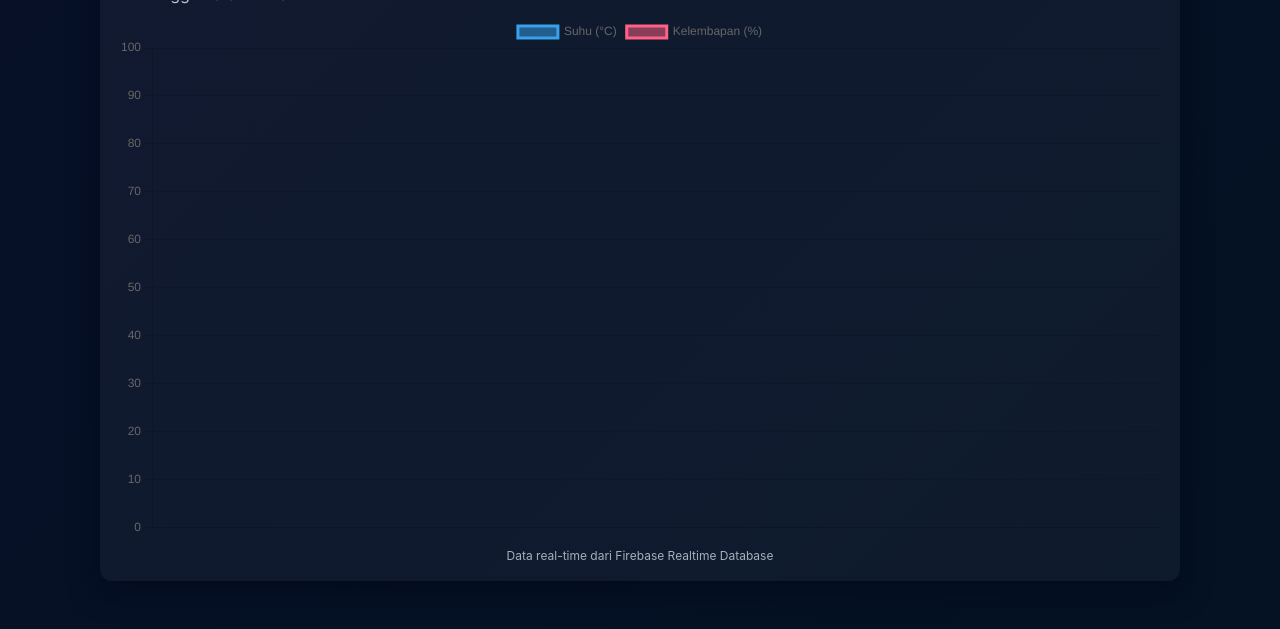
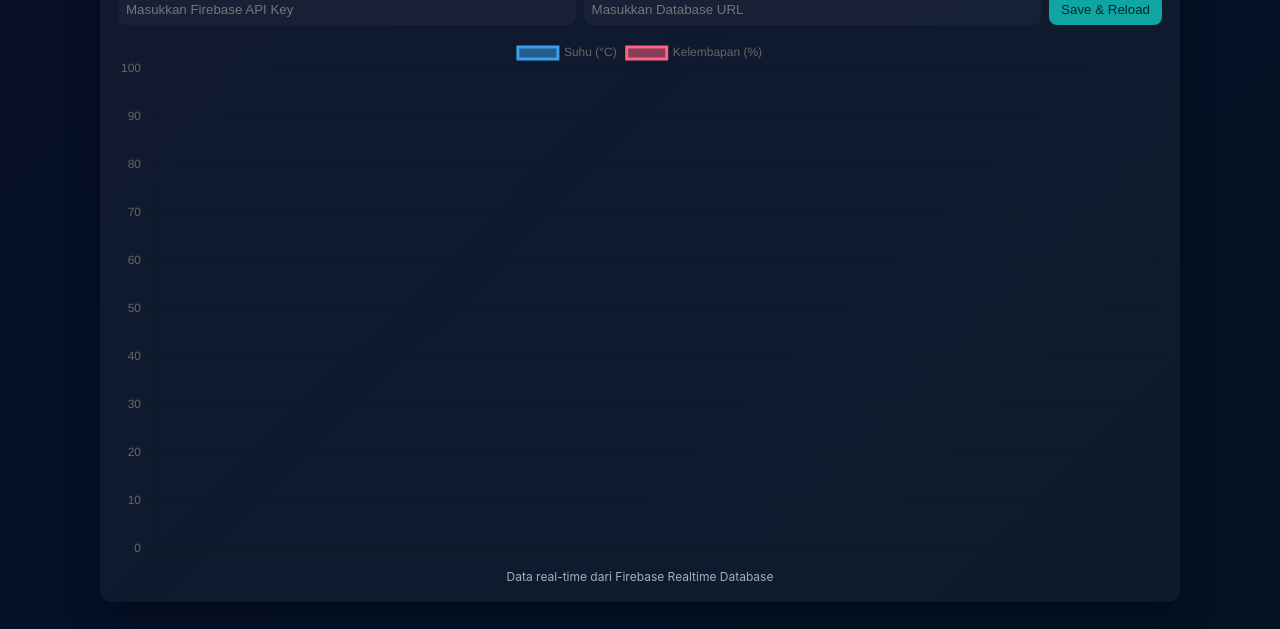
Before and after one commit to AzkaBeker7947/Monitor-Suhu-Kelembapan, a plain HTML site: page index.html in a window 1280 px wide. Shown: the part 171-800 px from the top of the page. Drawn offline with nearby package versions, Linux system fonts and the light colour scheme; no server answers.

Commit message:
Update index.html

```diff
--- a/index.html
+++ b/index.html
@@ -27,6 +27,13 @@
         </div>
       </div>
 
+      <div class="controls">
+        <input id="apiInput" placeholder="Masukkan Firebase API Key">
+        <input id="dbInput" placeholder="Masukkan Database URL">
+        <button id="btnConnect">Save & Reload</button>
+      </div>
+
+
       <canvas id="chart"></canvas>
 
       <div class="footer">
```
